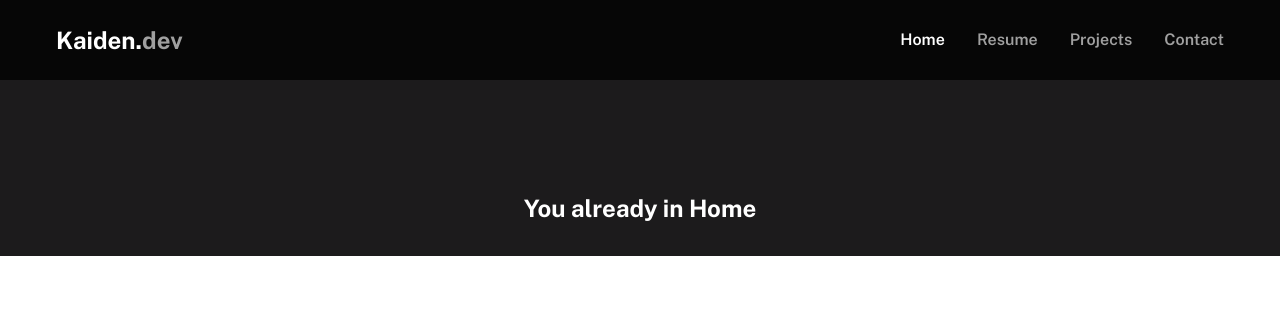
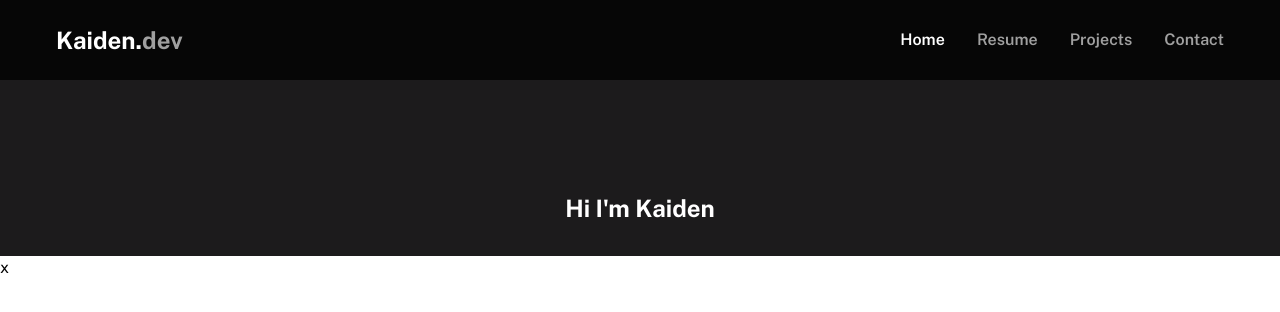
Before and after one commit to Harindrawahyu/kaiden-blog, a React (Vite) app: page / in a window 1280 px wide. Shown: the top 312 px of the page. Built offline with nearby package versions, Linux system fonts and the light colour scheme.

Commit message:
remove: custom hook, navbarIsActive

```diff
--- a/src/hooks/useNavbarIsActive.js
+++ /dev/null
@@ -1,7 +0,0 @@
-import { useLocation } from "react-router";
-
-
-export default function useNavbarIsActive(path) {
-    const location = useLocation();
-    return location.pathname === path;
-}
--- a/src/pages/HomePage.jsx
+++ b/src/pages/HomePage.jsx
@@ -16,8 +16,8 @@ export default function HomePage() {
 
       {/* Main Content */}
       <div className="flex flex-col items-center gap-6 p-8 bg-[#1C1B1C]">
-        <h1 className="mt-20 text-2xl text-white font-bold">You already in Home</h1>
-      </div>
+        <h1 className="mt-20 text-2xl text-white font-bold">Hi I'm Kaiden</h1>
+      </div>x
 
       {/* Right Sidebar */}
 
```
